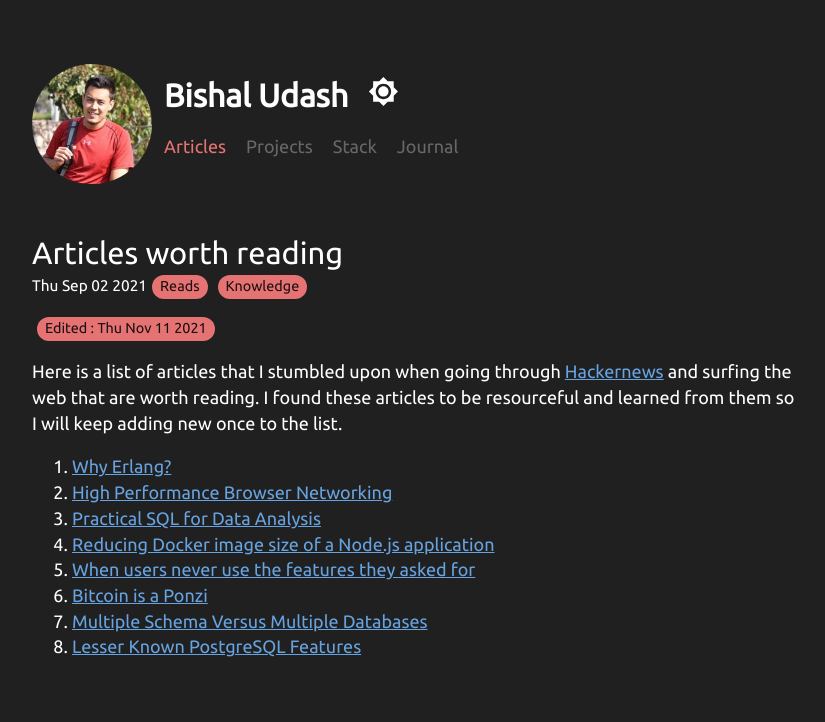
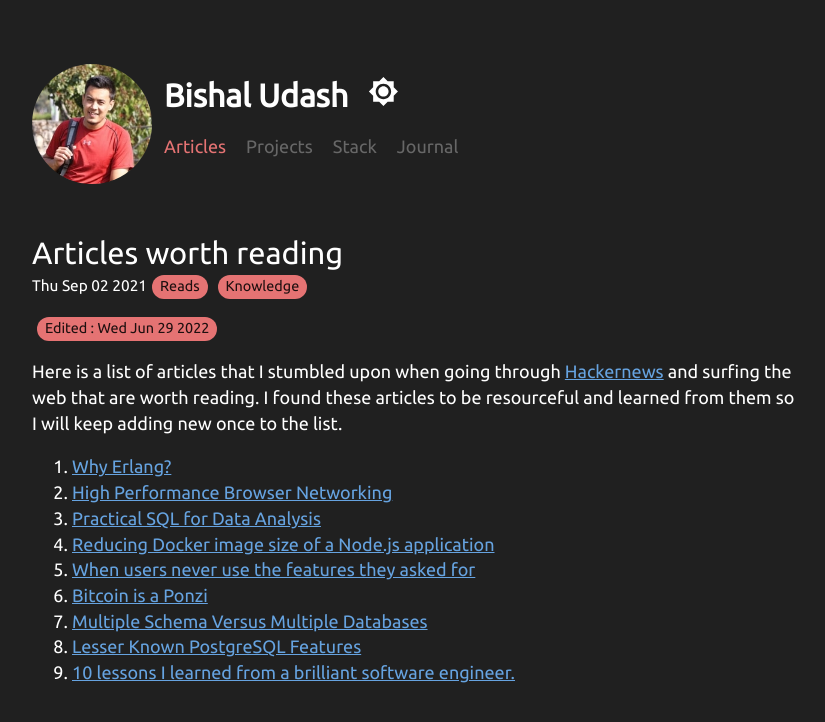
Before and after one commit to bishaludas/bishaludas.github.io, a React (Create React App) app: page /articles/articles_worth_reading in a window 1280 px wide. Shown: the top 722 px of the page, without its empty margins (224-1049 px from the left). Built offline with nearby package versions, Linux system fonts and the light colour scheme.

Commit message:
update articles worth reading

```diff
--- a/src/components/Articles/posts/ArticlesWorthReading.js
+++ b/src/components/Articles/posts/ArticlesWorthReading.js
@@ -136,6 +136,15 @@ const ArticlesWorthReading = (props) => {
               Lesser Known PostgreSQL Features
             </a>
           </li>
+          <li>
+            <a
+              href="https://twitter.com/svpino/status/1541753295529660417"
+              rel="noopener noreferrer"
+              target="_blank"
+            >
+              10 lessons I learned from a brilliant software engineer.
+            </a>
+          </li>
         </ol>
       </article>
     </Fragment>
--- a/src/components/Articles/posts/PostIndex.js
+++ b/src/components/Articles/posts/PostIndex.js
@@ -13,7 +13,8 @@ export const Posts = [
   {
     title: "Creating user in Postgres, SQL Server and Mysql",
     slug_title: "creating_user_in_postgres_sqlserver_mysql",
-    summary: "Straight to the point SQL queries to create users in some of popular relational databases.",
+    summary:
+      "Straight to the point SQL queries to create users in some of popular relational databases.",
     tags: "Database, Postgres, SQL server, Mysql",
     status: "publish",
     created_at: "2021-12-01",
@@ -38,7 +39,7 @@ export const Posts = [
     tags: "Reads, Knowledge",
     status: "publish",
     created_at: "2021-09-02",
-    updated_at: "2021-11-11",
+    updated_at: "2022-06-29",
     component: ArticlesWorthReading,
   },
   {
```
